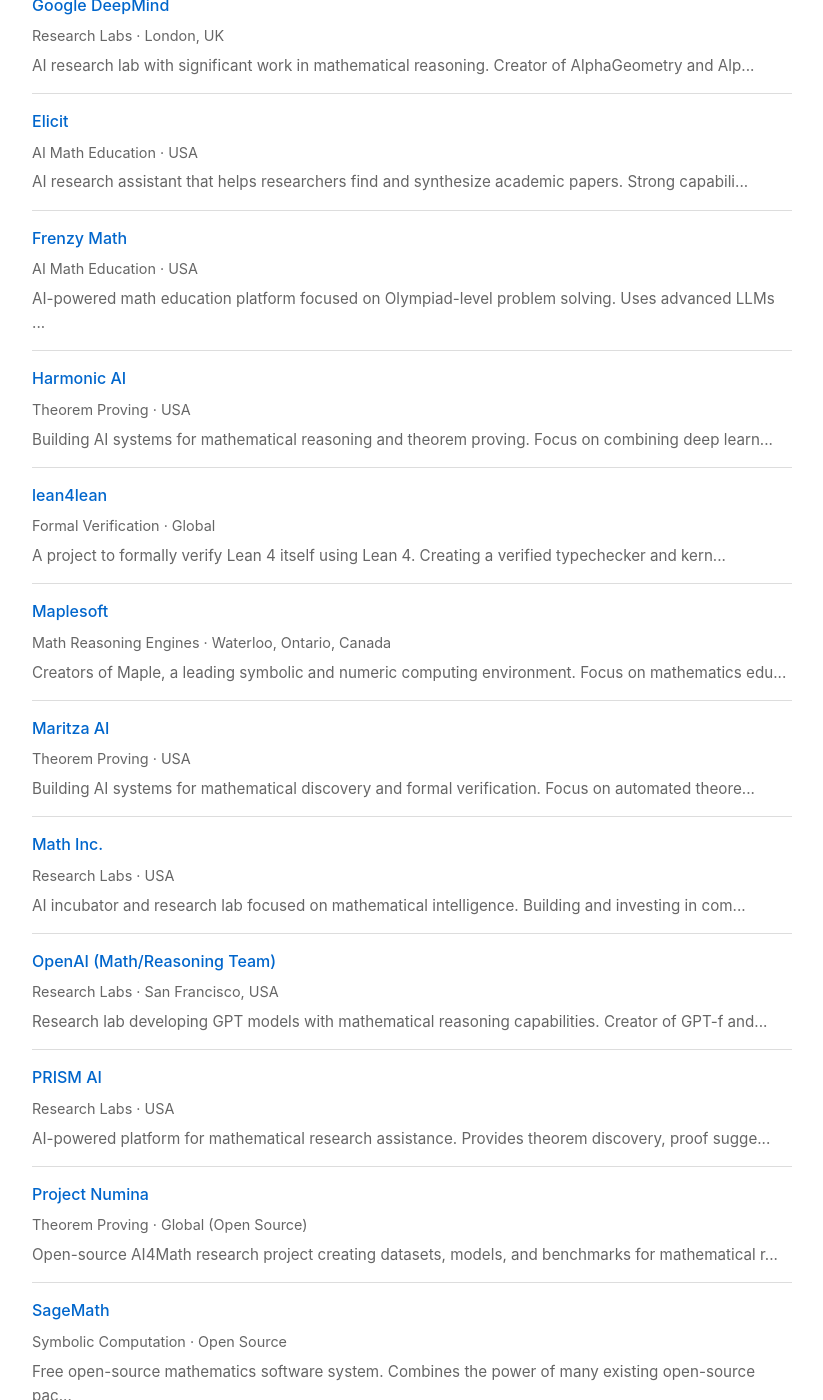
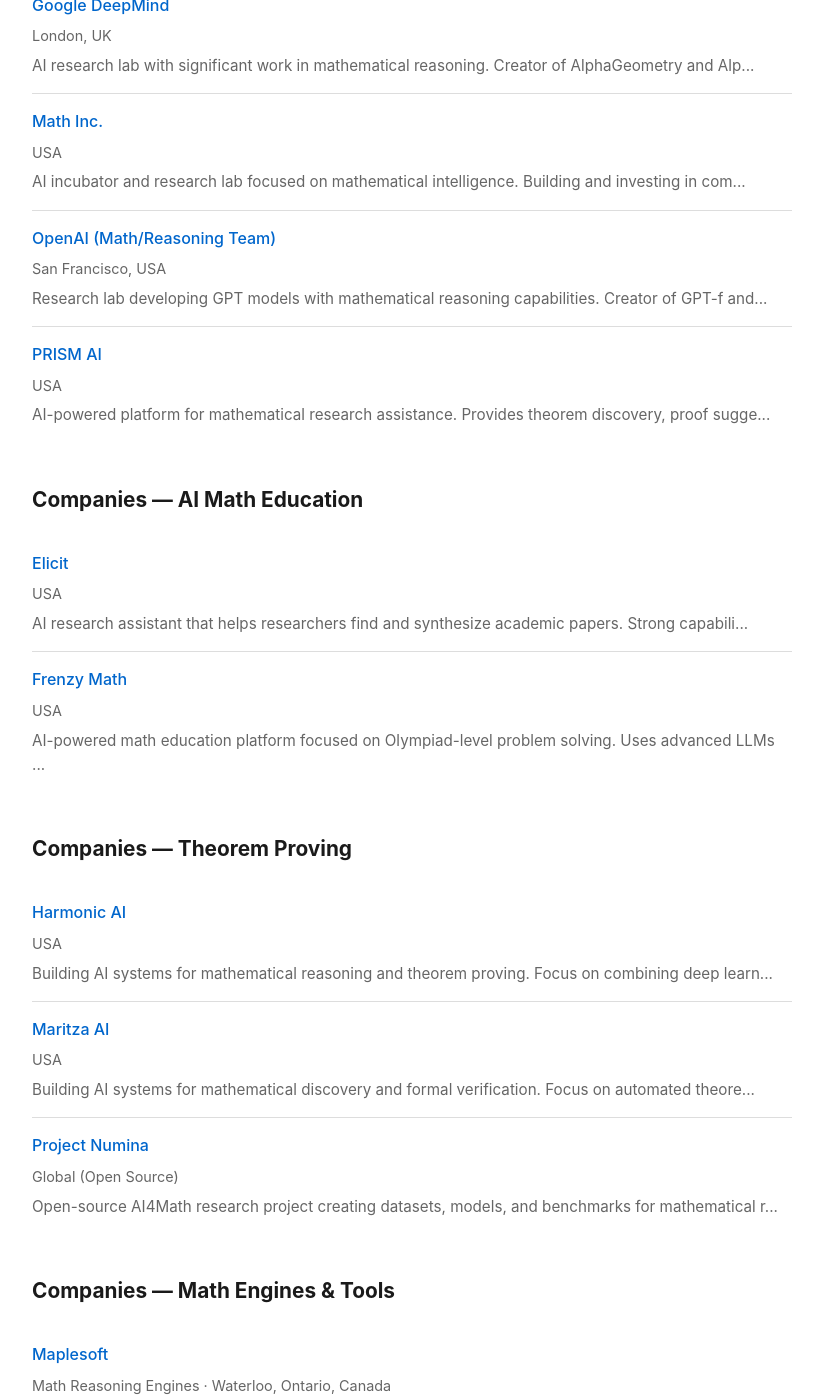
Before and after one commit to jiajunma/ai4math-hub, a Jekyll site: the page built from resources/index.html, in a window 1280 px wide and 1400 px high, scrolled down 623 px. Shown: the whole window, without its empty margins (228-1051 px from the left). Built offline with Jekyll 4.4.1, drawn with Linux system fonts in a browser that asks for light colours; some of the changed text lies outside the part shown.

Commit message:
Organize companies by category: Research, Education, Theorem Proving, Engines, Verification

```diff
--- a/resources/index.html
+++ b/resources/index.html
@@ -6,18 +6,74 @@
 <div class="container">
   <h1>Resources</h1>
 
-  <h2>Companies</h2>
+  <h2>Companies — Research Labs</h2>
   <ul class="simple-list">
     {% for company in site.companies %}
+    {% if company.category == "Research Labs" %}
+    <li>
+      <a href="{{ company.website }}" target="_blank">{{ company.title }}</a>
+      <span class="meta">{{ company.location }}</span>
+      <p>{{ company.description | truncate: 100 }}</p>
+    </li>
+    {% endif %}
+    {% endfor %}
+  </ul>
+
+  <h2>Companies — AI Math Education</h2>
+  <ul class="simple-list">
+    {% for company in site.companies %}
+    {% if company.category == "AI Math Education" %}
+    <li>
+      <a href="{{ company.website }}" target="_blank">{{ company.title }}</a>
+      <span class="meta">{{ company.location }}</span>
+      <p>{{ company.description | truncate: 100 }}</p>
+    </li>
+    {% endif %}
+    {% endfor %}
+  </ul>
+
+  <h2>Companies — Theorem Proving</h2>
+  <ul class="simple-list">
+    {% for company in site.companies %}
+    {% if company.category == "Theorem Proving" %}
+    <li>
+      <a href="{{ company.website }}" target="_blank">{{ company.title }}</a>
+      <span class="meta">{{ company.location }}</span>
+      <p>{{ company.description | truncate: 100 }}</p>
+    </li>
+    {% endif %}
+    {% endfor %}
+  </ul>
+
+  <h2>Companies — Math Engines & Tools</h2>
+  <ul class="simple-list">
+    {% for company in site.companies %}
+    {% if company.category == "Math Reasoning Engines" or company.category == "Symbolic Computation" %}
     <li>
       <a href="{{ company.website }}" target="_blank">{{ company.title }}</a>
       <span class="meta">{{ company.category }}{% if company.location %} · {{ company.location }}{% endif %}</span>
       <p>{{ company.description | truncate: 100 }}</p>
     </li>
+    {% endif %}
     {% endfor %}
   </ul>
 
-  <h2>Projects</h2>
+  <h2>Companies — Formal Verification</h2>
+  <ul class="simple-list">
+    {% for company in site.companies %}
+    {% if company.category == "Formal Verification" %}
+    <li>
+      <a href="{{ company.website }}" target="_blank">{{ company.title }}</a>
+      <span class="meta">{{ company.location }}</span>
+      <p>{{ company.description | truncate: 100 }}</p>
+    </li>
+    {% endif %}
+    {% endfor %}
+  </ul>
+
+  <hr>
+
+  <h2>Open Source Projects</h2>
   <ul class="simple-list">
     {% for project in site.projects %}
     <li>
```
